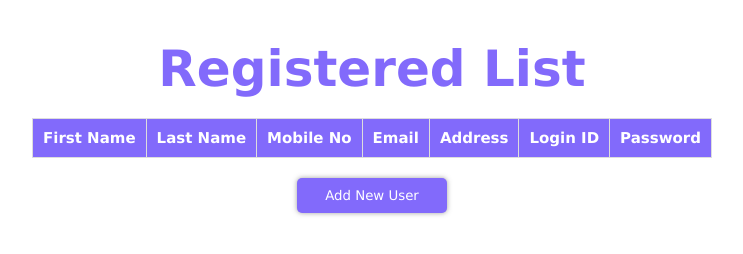
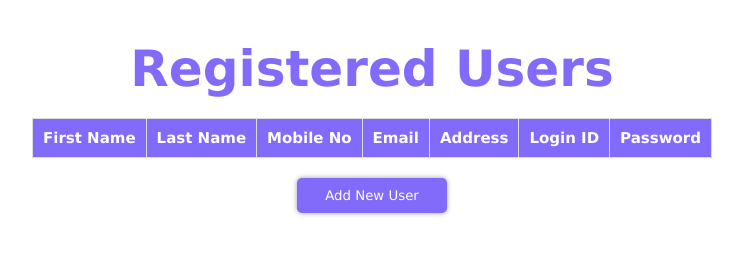
Before and after one commit to CodingShinchan/RegisterForm, a website: page public/display.html in a window 1280 px wide. Shown: the whole page, without its empty margins (268-1011 px from the left). Drawn offline with nearby package versions, Linux system fonts and the light colour scheme; no server answers.

Commit message:
Update display.html

```diff
--- a/public/display.html
+++ b/public/display.html
@@ -3,12 +3,12 @@
 <head>
     <meta charset="UTF-8">
     <meta name="viewport" content="width=device-width, initial-scale=1.0">
-    <title>Registered Users</title>
+    <title>Users List</title>
     <script src="https://code.jquery.com/jquery-3.6.0.min.js"></script>
 </head>
 <body>
   <!-- HTML -->
-  <h1>Registered List</h1>
+  <h1>Registered Users</h1>
   <table>
     <thead>
       <tr>
```
